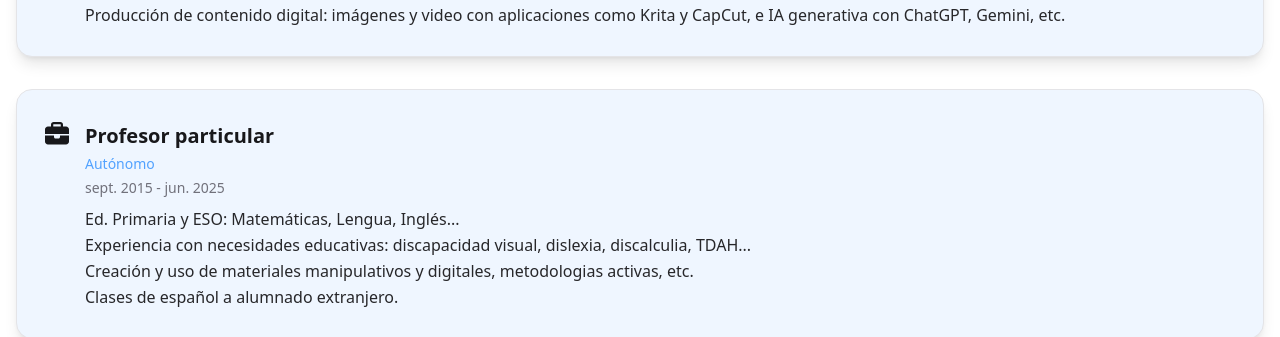
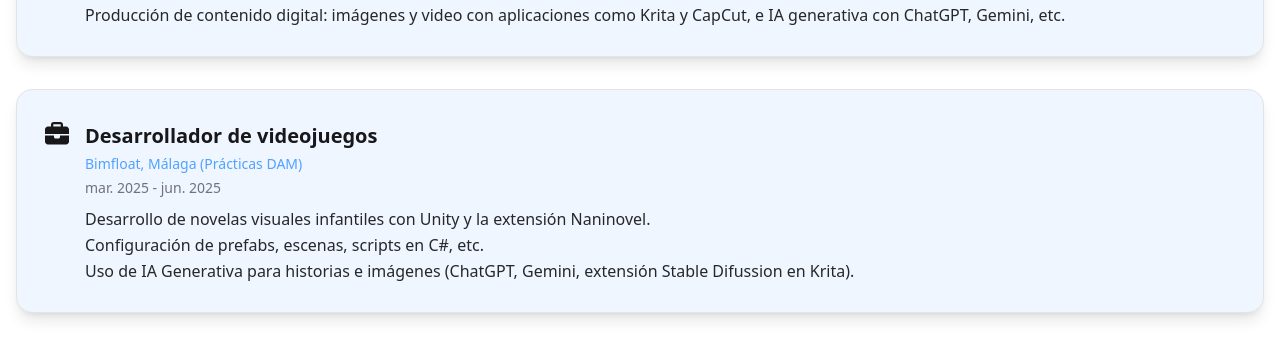
Before and after one commit to zemanue/my-dev-portfolio, a React (Vite) app: page / in a window 1280 px wide. Shown: the part 3660-3997 px from the top of the page. Built offline with nearby package versions, Linux system fonts and the light colour scheme.

Commit message:
Remove duplicated work experience

```diff
--- a/src/components/WorkExperience.jsx
+++ b/src/components/WorkExperience.jsx
@@ -17,13 +17,6 @@ const jobs = [
         dateEnd: "actualidad",
         place: "Logiscool (Marbella)",
         description: `Talleres digitales bilingües (inglés y español).\nDesarrollo de videojuegos con Roblox Studio y creación de apps con Thunkable.\nProducción de contenido digital: imágenes y video con aplicaciones como Krita y CapCut, e IA generativa con ChatGPT, Gemini, etc.`
-    },
-    {
-        title: "Profesor particular",
-        dateStart: "sept. 2015",
-        dateEnd: "jun. 2025",
-        place: "Autónomo",
-        description: `Ed. Primaria y ESO: Matemáticas, Lengua, Inglés...\nExperiencia con necesidades educativas: discapacidad visual, dislexia, discalculia, TDAH...\nCreación y uso de materiales manipulativos y digitales, metodologias activas, etc.\nClases de español a alumnado extranjero.`
     },
     {
         title: "Desarrollador de videojuegos",
```
